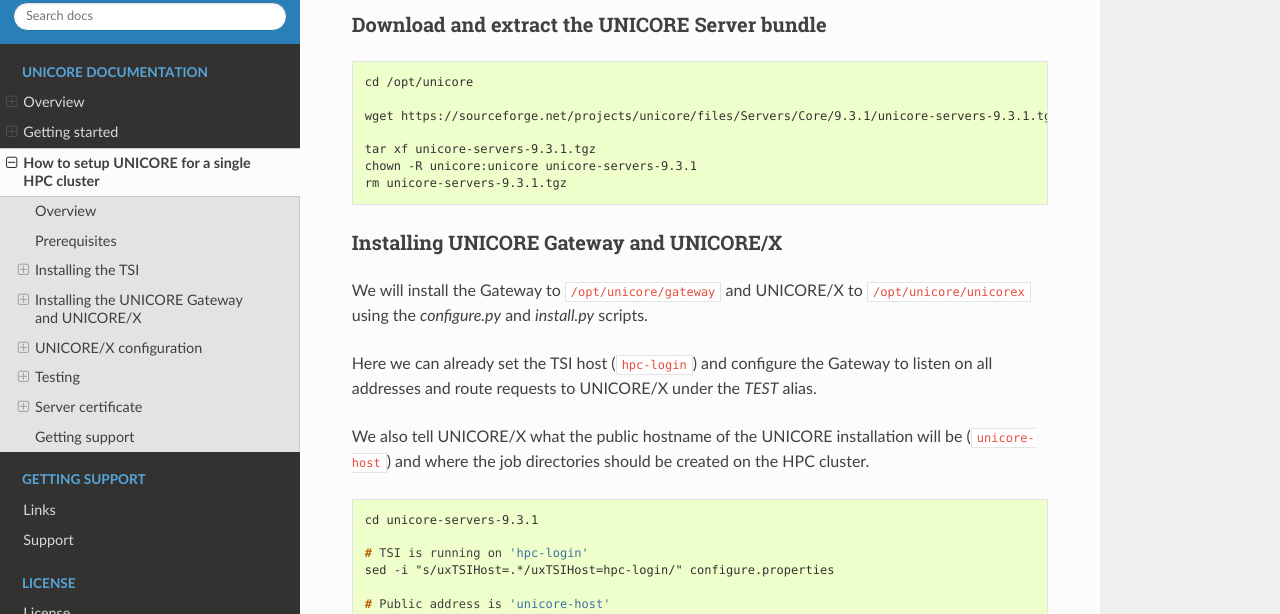
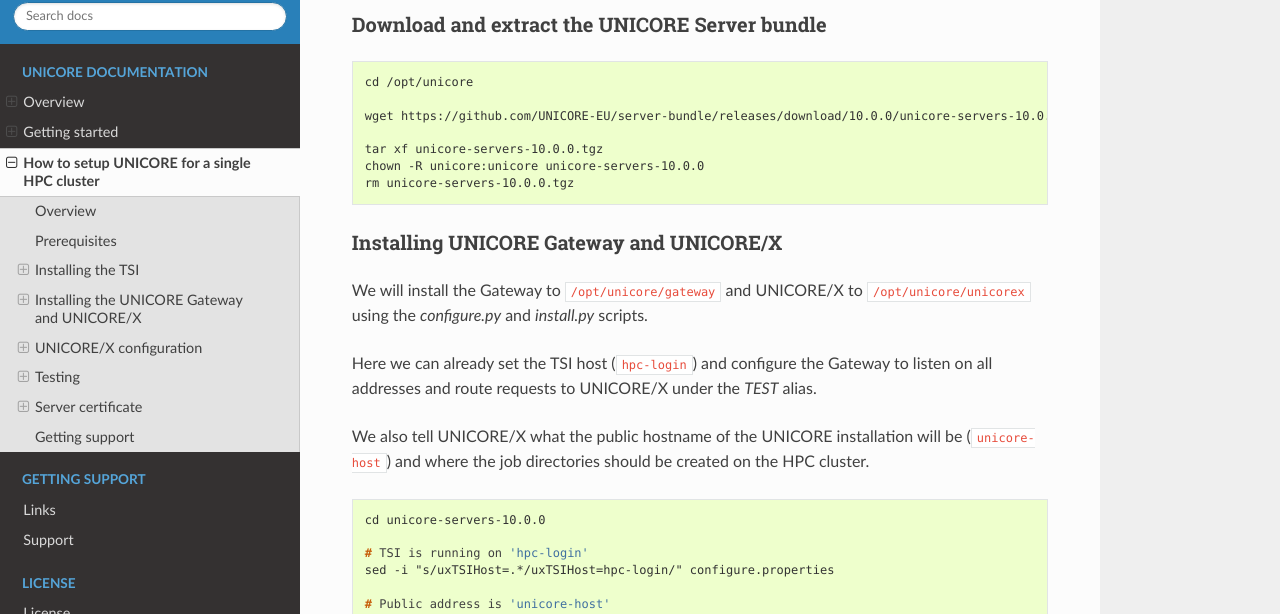
Before and after one commit to UNICORE-EU/unicore-docs, a Sphinx documentation site: the page built from source/howto-singlecluster.rst, in a window 1280 px wide and 900 px high, scrolled down 2618 px. Shown: the part 151-765 px from the top of the window. Built offline with Sphinx 7.4.7 and the Read the Docs theme 2.0.0, drawn with Linux system fonts in a browser that asks for light colours; some of the changed text lies outside the part shown.

Commit message:
update to v10; change download links to github

```diff
--- a/source/howto-singlecluster.rst
+++ b/source/howto-singlecluster.rst
@@ -92,11 +92,11 @@
 
   cd /opt/unicore
 
-  wget https://sourceforge.net/projects/unicore/files/Servers/Core/9.3.1/unicore-tsi-9.3.1.tgz -O unicore-tsi-9.3.1.tgz
+  wget https://github.com/UNICORE-EU/server-bundle/releases/download/10.0.0/unicore-tsi-10.0.0.tgz -O unicore-tsi-10.0.0.tgz
 
-  tar xf unicore-tsi-9.3.1.tgz
-  rm unicore-tsi-9.3.1.tgz
-  cd unicore-tsi-9.3.1
+  tar xf unicore-tsi-10.0.0.tgz
+  rm unicore-tsi-10.0.0.tgz
+  cd unicore-tsi-10.0.0
 
   ./Install.sh slurm /opt/unicore/tsi
 
@@ -161,11 +161,11 @@
 
   cd /opt/unicore
 
-  wget https://sourceforge.net/projects/unicore/files/Servers/Core/9.3.1/unicore-servers-9.3.1.tgz -O unicore-servers-9.3.1.tgz
+  wget https://github.com/UNICORE-EU/server-bundle/releases/download/10.0.0/unicore-servers-10.0.0.tgz -O unicore-servers-10.0.0.tgz
 
-  tar xf unicore-servers-9.3.1.tgz
-  chown -R unicore:unicore unicore-servers-9.3.1
-  rm unicore-servers-9.3.1.tgz
+  tar xf unicore-servers-10.0.0.tgz
+  chown -R unicore:unicore unicore-servers-10.0.0
+  rm unicore-servers-10.0.0.tgz
 
 
 Installing UNICORE Gateway and UNICORE/X
@@ -183,7 +183,7 @@
 
 .. code:: console
 
-  cd unicore-servers-9.3.1
+  cd unicore-servers-10.0.0
 
   # TSI is running on 'hpc-login'
   sed -i "s/uxTSIHost=.*/uxTSIHost=hpc-login/" configure.properties
```
